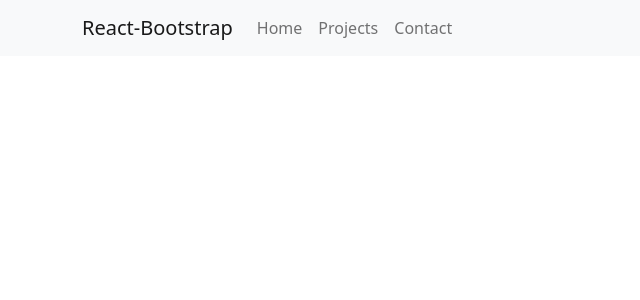
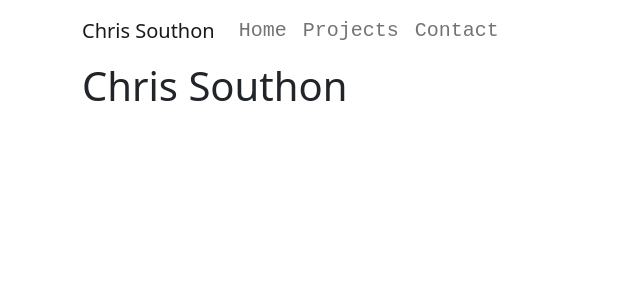
Before and after one commit to Chriscds/react-portfolio, a React (Create React App) app: page / in a window 1280 px wide. Shown: the top 300 px of the page, without its empty margins (0-640 px from the left). Built offline with nearby package versions, Linux system fonts and the light colour scheme.

Commit message:
Navbar created

```diff
--- a/src/App.js
+++ b/src/App.js
@@ -2,7 +2,7 @@ import React from 'react';
 import { BrowserRouter as Router, Route, Routes } from 'react-router-dom';
 import 'bootstrap/dist/css/bootstrap.min.css';
 // import './App.css';
-import NavigationBar from './components/Navbar';
+import NavigationBar from './components/NavigationBar';
 import Home from './components/Home';
 import Project from './components/Project';
 import Contact from './components/Contact';
--- a/src/components/Home.js
+++ b/src/components/Home.js
@@ -1,8 +1,13 @@
 import React from 'react';
+import { Container } from 'react-bootstrap';
 
 const Home = () => (
     <div>
-
+        <Container>
+            <div>
+            <h1>Chris Southon</h1>
+            </div>
+        </Container>
     </div>
 
 );
--- a/src/components/Navbar.js
+++ b/src/components/NavigationBar.js
@@ -2,20 +2,21 @@ import React from 'react';
 import Container from 'react-bootstrap/Container';
 import Navbar from 'react-bootstrap/Navbar';
 import Nav from 'react-bootstrap/Nav';
+import './styles/Navbar.css';
 
 
 
 function NavigationBar() {
     return (
-        <Navbar bg="light" expand="lg">
-      <Container>
-        <Navbar.Brand href="#home">React-Bootstrap</Navbar.Brand>
+        <Navbar  expand="lg" className="">
+      <Container className="navStyle" >
+        <Navbar.Brand className="brandName" href="#home">Chris Southon</Navbar.Brand>
         <Navbar.Toggle aria-controls="basic-navbar-nav" />
         <Navbar.Collapse id="basic-navbar-nav">
           <Nav className="me-auto">
-            <Nav.Link href="#home">Home</Nav.Link>
-            <Nav.Link href="#link">Projects</Nav.Link>
-            <Nav.Link href="#link">Contact</Nav.Link>
+            <Nav.Link className="linkFont" href="#home">Home</Nav.Link>
+            <Nav.Link className="linkFont" href="#link">Projects</Nav.Link>
+            <Nav.Link className="linkFont" href="#link">Contact</Nav.Link>
           </Nav>
         </Navbar.Collapse>
       </Container>
--- /dev/null
+++ b/src/components/styles/Navbar.css
@@ -0,0 +1,13 @@
+.navStyle {
+    /* display: flex;
+    justify-content: center;
+    align-items: center; */
+}
+.BrandName {
+    font-family: Georgia, 'Times New Roman', Times, serif;
+}
+
+.linkFont {
+    font-family: 'Courier New', Courier, monospace;
+    font-size: 20px;
+}
```
